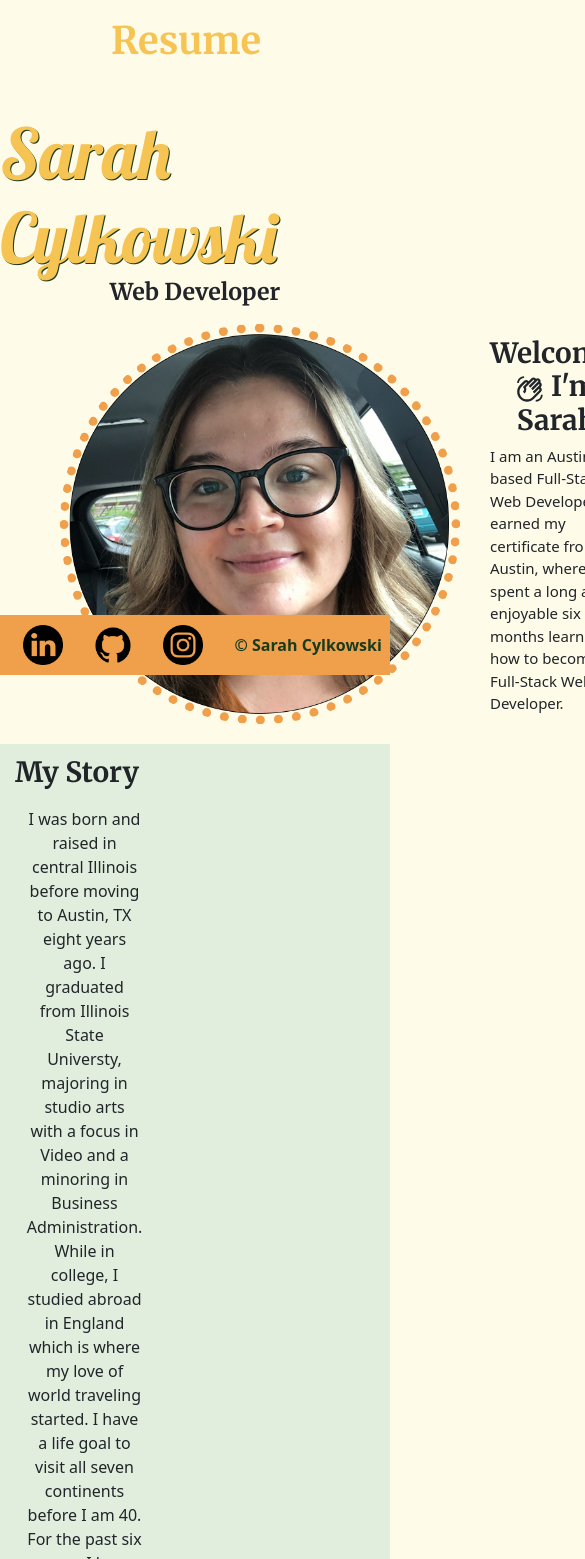
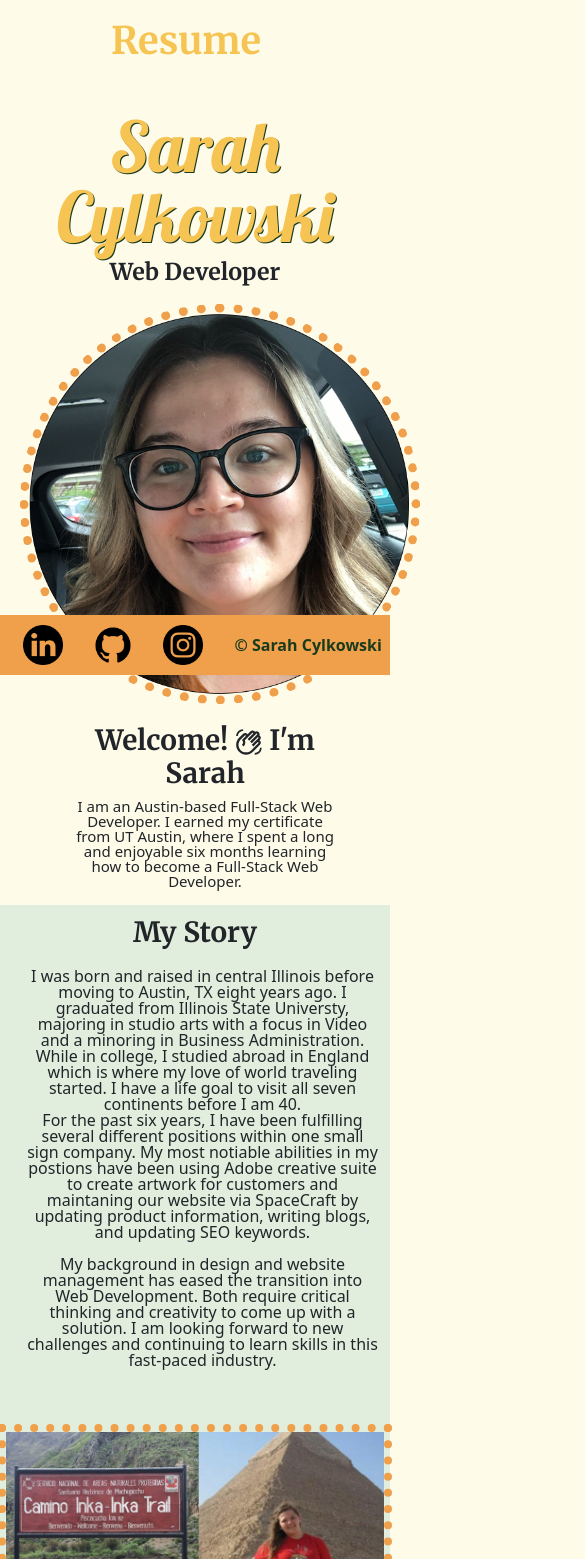
Before and after one commit to sacylkowski/react-portfolio, a React (Create React App) app: page / in a window 390 px wide. Shown: the part 169-1728 px from the top of the page, 585 px wide, since content can reach past the window. Built offline with nearby package versions, Linux system fonts and the light colour scheme.

Commit message:
added media queries

```diff
--- a/src/App.css
+++ b/src/App.css
@@ -10,7 +10,7 @@
     margin: 0;
     padding: 0;
     text-decoration: none;
-  }
+}
 
 body {
     background-color: var(--main);
@@ -71,7 +71,6 @@ header nav ul {
     background-color: var(--main);
     display: flex;
     flex-direction: row;
-    width: 100%;
 }
 
 .portrait img {
@@ -143,6 +142,7 @@ header nav ul {
 .interest-title {
     padding: 0 50px;
 }
+
 /* ABOUT ME END */
 
 /* CONTACT START */
@@ -166,6 +166,7 @@ header nav ul {
     font-weight: bold;
     font-size: 20px;
 }
+
 /*
 .section-title {
     font-size: 20px;
@@ -175,8 +176,8 @@ header nav ul {
 } */
 
 .contact-form {
-   width: 500px;
-   padding-top: 15px;
+    width: 500px;
+    padding-top: 15px;
 }
 
 .contact-form h2 {
@@ -258,7 +259,7 @@ header nav ul {
     transition: transform 200ms ease-in;
 }
 
-.card:hover{
+.card:hover {
     transform: scale(1.05);
 }
 
@@ -286,6 +287,7 @@ header nav ul {
     justify-content: center;
     gap: 1rem;
 }
+
 .githubLink {
     width: 45%;
     background-color: var(--dark);
@@ -330,6 +332,7 @@ header nav ul {
 .resumeIcon {
     color: var(--accent-orange);
 }
+
 .skills h2 {
     font-family: 'Merriweather', serif;
 }
@@ -337,7 +340,7 @@ header nav ul {
 /* RESUME END */
 
 /* FOOTER START */
- footer {
+footer {
     background-color: var(--accent-orange);
     bottom: 0;
     height: 60px;
@@ -366,3 +369,66 @@ header nav ul {
 }
 
 /* FOOTER END */
+
+
+
+/* RESPONSIVE */
+
+
+/*MEDIA QUERY FOR SMALLER DESKTOP SCREENS AND SMALLER */
+@media screen and (max-width: 980px) {
+    .header-title {
+        margin-left: 10%;
+        margin-right: 10%;
+        text-align: center;
+        line-height: 1;
+        padding-bottom: 2%;
+    }
+
+    .portrait {
+        flex-direction: column;
+        margin-left: 10%;
+        margin-right: 10%;
+        text-align: center;
+        line-height: 1;
+    }
+
+    .moreInfo {
+        flex-direction: column;
+        margin: auto;
+        text-align: center;
+        line-height: 1;
+    }
+
+    .allInterests {
+       flex-direction: column;
+       padding-bottom: 5%;
+    }
+
+    .contactMe {
+        flex-direction: column;
+        margin: auto;
+        text-align: center;
+        line-height: 1;
+        gap: 1rem;
+    }
+
+    .contact-form {
+        margin: auto;
+    }
+}
+
+/*MEDIA QUERY FOR TABLETS AND SMALLER */
+@media screen and (max-width: 768px) {
+    .resumeContainer {
+        flex-direction: column;
+        margin-left: 10%;
+        margin-right: 10%;
+        text-align: center;
+        line-height: 1;
+        gap: 3rem;
+    }
+}
+
+/*MEDIA QUERY FOR MOBILE PHONES AND SMALLER */
+@media screen and (max-width: 625px) {}
```
